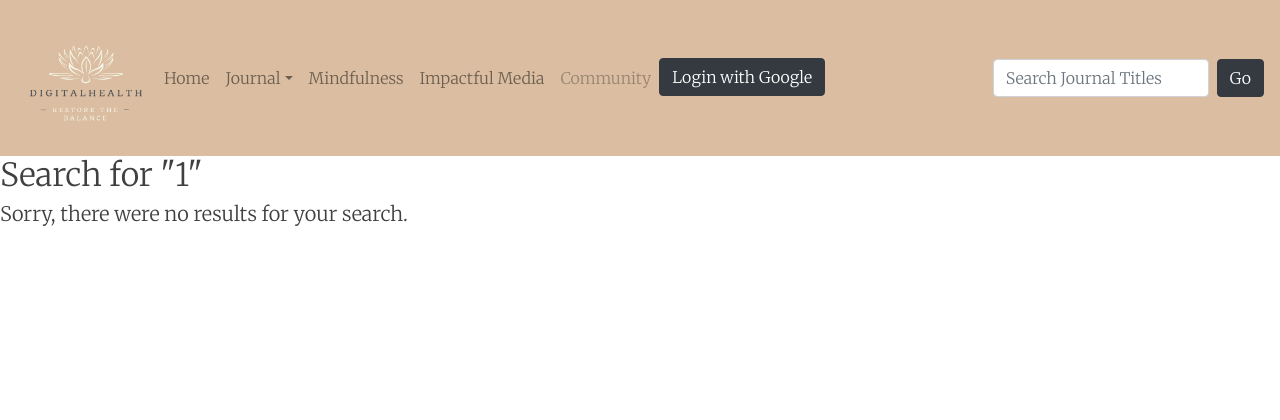
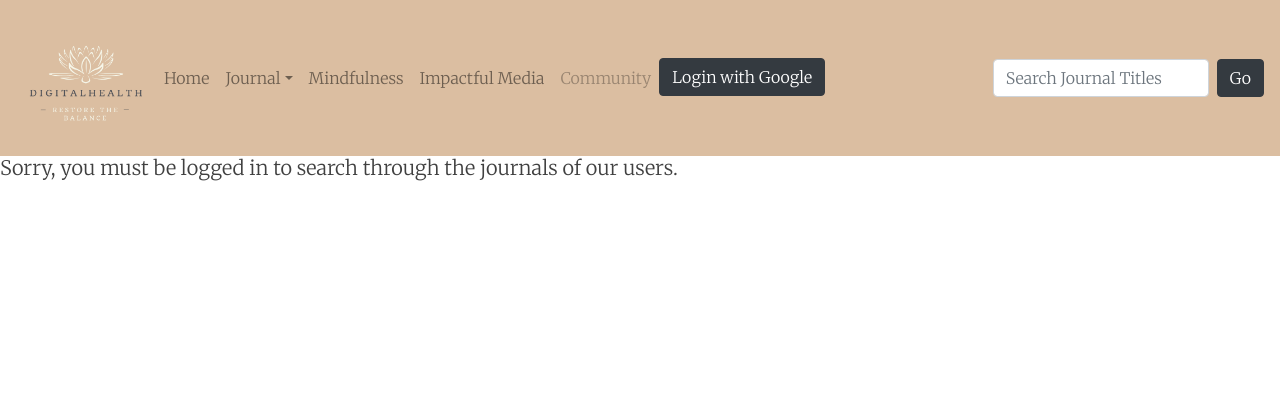
Before and after one commit to jswoodburn/sky-get-into-tech-project, a Flask app: page /search/1 in a window 1280 px wide. Shown: the top 420 px of the page. Run offline with Flask 2, Linux system fonts and the light colour scheme; data that the repository does not hold is empty; some libraries are stand-ins or nearby versions.

Commit message:
added login restriction to search results

```diff
--- a/application/templates/search_results.html
+++ b/application/templates/search_results.html
@@ -1,4 +1,5 @@
 {% extends "layout.html" %} {% block body_content %}
+  {% if is_logged_in %}
     <h2>Search for "{{search_input}}"</h2>
     {% if no_results %}
       <div>
@@ -21,4 +22,9 @@
         {% endfor %}
       </div>
     {% endif %}
+  {% else %}
+    <div>
+      <h5>Sorry, you must be logged in to search through the journals of our users.</h5>
+    </div>
+  {% endif %}
 {% endblock %}
```
Lines whose indentation alone changed are shown as unchanged.
